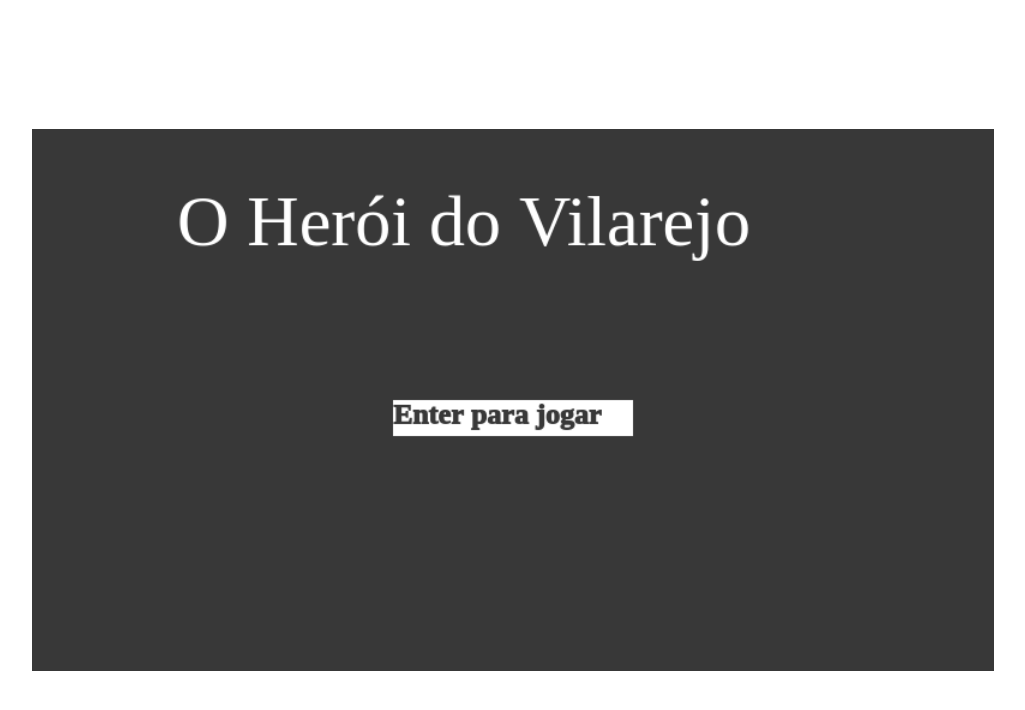
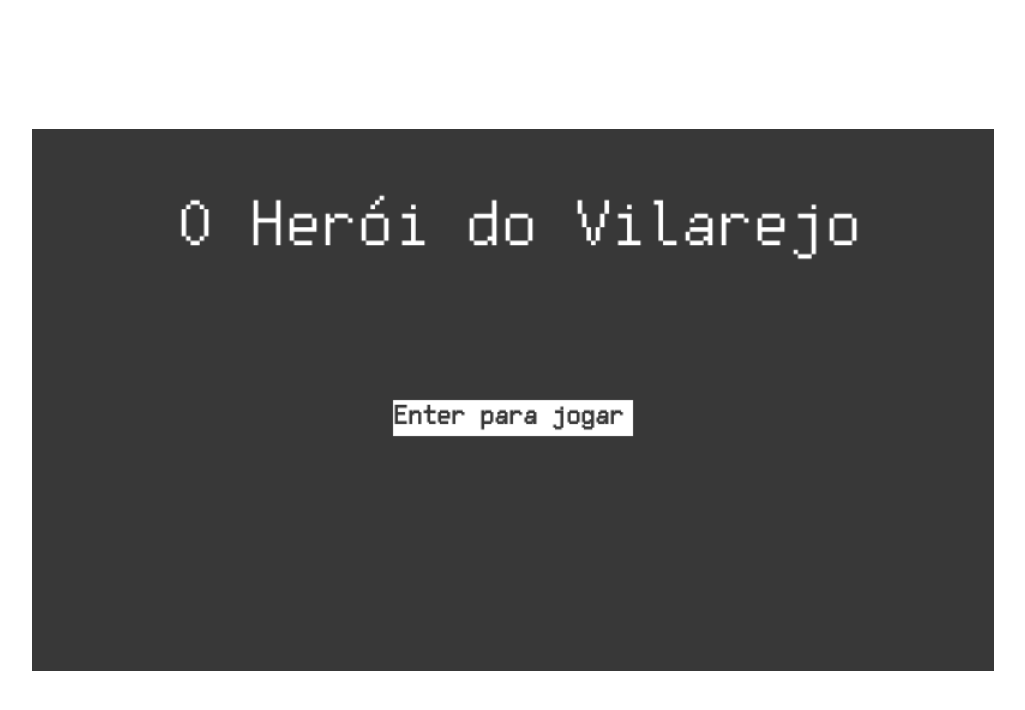
Before and after one commit to mentalitydark/estagio, a website with bundled scripts: page index.html in a window 1280 px wide. Shown: the whole page, without its empty margins (127-1152 px from the left). Built offline with nearby package versions, Linux system fonts and the light colour scheme; files whose address does not match are found by name.

Commit message:
Fix FontLoad

```diff
--- a/css/style.css
+++ b/css/style.css
@@ -1,7 +1,7 @@
-@font-face {
+/* @font-face {
     font-family: "Free Pixel";
-    src: url("./../fonts/FreePixel.ttf") format("truetype");
-}
+    src: url("./../font/FreePixel.ttf") format("truetype");
+} */
 html, body {
     margin: 0;
     padding: 0;
--- /dev/null
+++ b/javascript/function/LoadAssets.js
@@ -0,0 +1,18 @@
+export let assetsToLoad = [];
+export let loadedAssets = 0;
+
+export function addToLoad(img) {
+    assetsToLoad.push(img);
+}
+export function loadEvent() {
+    assetsToLoad.map( async a => {
+        if(a.src !== undefined) {
+            a.onload = () => {
+                loadedAssets++;
+            };
+        } else {
+            await a.load();
+            loadedAssets++;
+        }
+    });
+}
--- a/javascript/function/LoadImgs.js
+++ /dev/null
@@ -1,13 +0,0 @@
-export let assetsToLoad = [];
-export let loadedAssets = 0;
-
-export function addToLoad(img) {
-    assetsToLoad.push(img);
-}
-export function loadEvent() {
-    assetsToLoad.map( a => {
-        a.onload = () => {
-            loadedAssets++;
-        };
-    });
-}
--- a/javascript/main.js
+++ b/javascript/main.js
@@ -2,7 +2,7 @@
 import {GAME_update, GAME_render} from "./function/Playing.js";
 import {MENU_update, MENU_render} from "./function/StartMenu.js";
 import {PAUSED_update, PAUSED_render, backgroundTrue} from "./function/Paused.js";
-import {addToLoad, loadEvent, loadedAssets, assetsToLoad} from "./function/LoadImgs.js";
+import {addToLoad, loadEvent, loadedAssets, assetsToLoad} from "./function/LoadAssets.js";
 import Player from "./class/player.js";
 import Camera from "./class/Camera.js";
 import World from "./class/World.js";
@@ -17,6 +17,7 @@ const canvas = document.querySelector("#canvas");
 const context = canvas.getContext("2d");
 const world_bg = new Image();
 const sprites = new Image();
+const FreePixel = new FontFace("Free Pixel", "url('./../font/FreePixel.ttf')");
 // -----------
 
 // let
@@ -25,6 +26,7 @@ let keys = {};
 let keysUp = {};
 let blocks_renderGame = [];
 let blocks_Collision = [];
+let loadFont = true;
 // -----------
 
 // Image Load
@@ -32,6 +34,7 @@ world_bg.src = "./img/world/Mapa.png";
 sprites.src = "./img/sprites/Player.png";
 addToLoad(world_bg);
 addToLoad(sprites);
+addToLoad(FreePixel);
 loadEvent();
 // -----------
 
@@ -82,7 +85,13 @@ context.imageSmoothingEnabled = false;
 context.scale(2, 2);
 function gameLoop(timeStamp) {
     window.requestAnimationFrame(gameLoop, canvas);
-    if(loadedAssets === assetsToLoad.length) Variables.LOADING = true;
+    if(loadedAssets === assetsToLoad.length) {
+        if(loadFont) {
+            document.fonts.add(FreePixel);
+            loadFont = false;
+        }
+        Variables.LOADING = true;
+    }
     if(Variables.LOADING) {
         switch (Variables.gameState) {
         case Variables.START_MENU:
```
